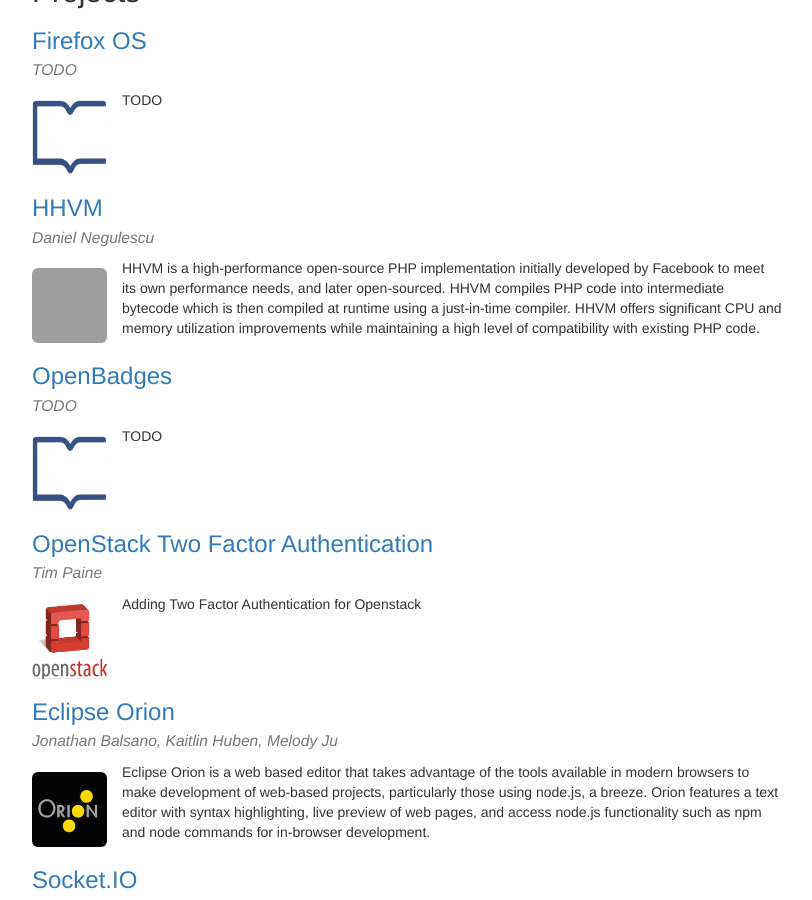
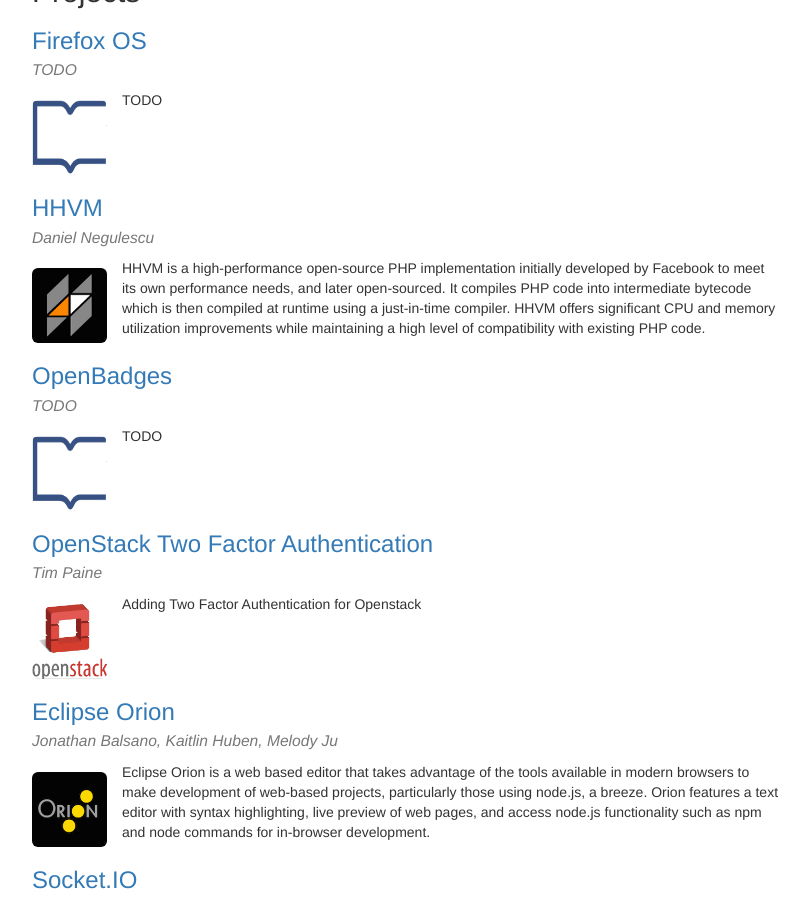
Before and after one commit to Columbia-OpenAcademy/Columbia-OpenAcademy.github.io, a Jekyll site: the page built from index.md, in a window 1280 px wide and 900 px high, scrolled down 625 px. Shown: the whole window, without its empty margins (38-850 px from the left). Built offline with Jekyll 4.4.1, drawn with Linux system fonts in a browser that asks for light colours; nearby versions of some CDN libraries; Markdown is read by kramdown in place of the engine named in the settings; grey boxes are pictures that could not be loaded.

Commit message:
Fix logo link, clean up text.

```diff
--- a/hhvm.md
+++ b/hhvm.md
@@ -1,10 +1,10 @@
 ---
 title: HHVM
 layout: project
-summary: HHVM is a high-performance open-source PHP implementation initially developed by Facebook to meet its own performance needs, and later open-sourced. HHVM compiles PHP code into intermediate bytecode which is then compiled at runtime using a just-in-time compiler. HHVM offers significant CPU and memory utilization improvements while maintaining a high level of compatibility with existing PHP code.
+summary: HHVM is a high-performance open-source PHP implementation initially developed by Facebook to meet its own performance needs, and later open-sourced. It compiles PHP code into intermediate bytecode which is then compiled at runtime using a just-in-time compiler. HHVM offers significant CPU and memory utilization improvements while maintaining a high level of compatibility with existing PHP code.
 contributors: Daniel Negulescu
-logo: images/hhvm-icon.png
+logo: images/hhvm-logo.png
 ---
-HHVM is a high-performance open-source PHP implementation initially developed by Facebook to meet its own performance needs, and later open-sourced. HHVM compiles PHP code into intermediate bytecode which is then compiled at runtime using a just-in-time compiler. HHVM offers significant CPU and memory utilization improvements while maintaining a high level of compatibility with existing PHP code.
+HHVM is a high-performance open-source PHP implementation initially developed by Facebook to meet its own performance needs, and later open-sourced. It compiles PHP code into intermediate bytecode which is then compiled at runtime using a just-in-time compiler. HHVM offers significant CPU and memory utilization improvements while maintaining a high level of compatibility with existing PHP code.
 
 A recent focus has been improving compatibility with popular web frameworks, as this will improve compatibility for a large body of existing code. This semester Daniel (@idn2104) worked on improving HHVM's compatibility with Symfony, a popular general-purpose web framework. This process involved detecting incompatibilities, isolating their root causes, and implementing patches to resolve them. Incompatibilities were detected through framework test cases that passed using the standard PHP implementation but failed on HHVM. Patches were submitted either to HHVM or Symfony, depending on the nature of the issue.
```
